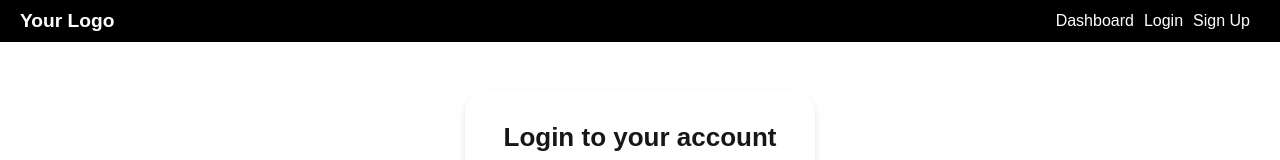
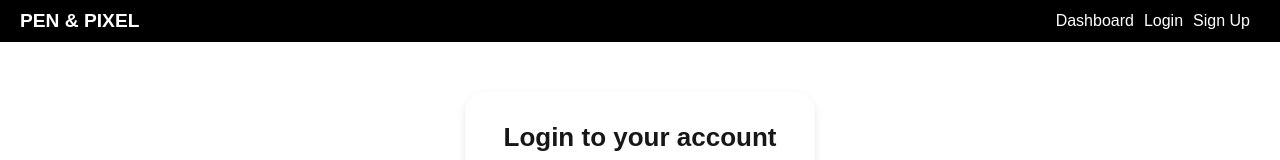
Before and after one commit to ayabarrera/user-auth-phase1, a Next.js app: page /login in a window 1280 px wide. Shown: the top 160 px of the page. Built offline with nearby package versions, Linux system fonts and the light colour scheme.

Commit message:
changed "your logo" to Pen & Pixel

```diff
--- a/app/components/Navbar.jsx
+++ b/app/components/Navbar.jsx
@@ -4,7 +4,7 @@ import './navbar.css';
 function Navbar() {
   return (
     <nav className="navbar">
-      <div className="logo">Your Logo</div>
+      <div className="logo">PEN & PIXEL</div>
       <div className="links">
         <a href="/dashboard" className="link">Dashboard</a>
         <a href="/login" className="link">Login</a>
```
